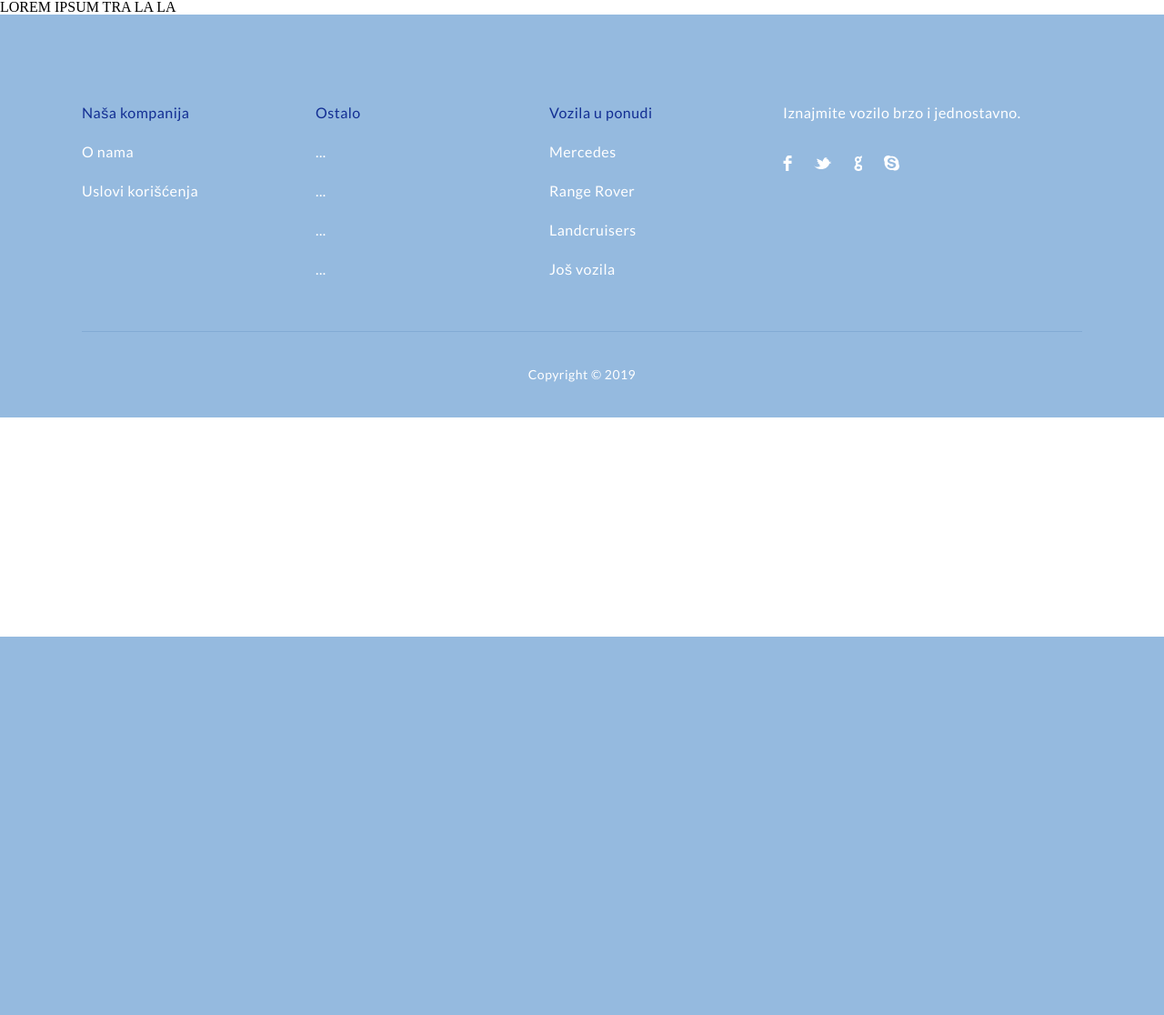
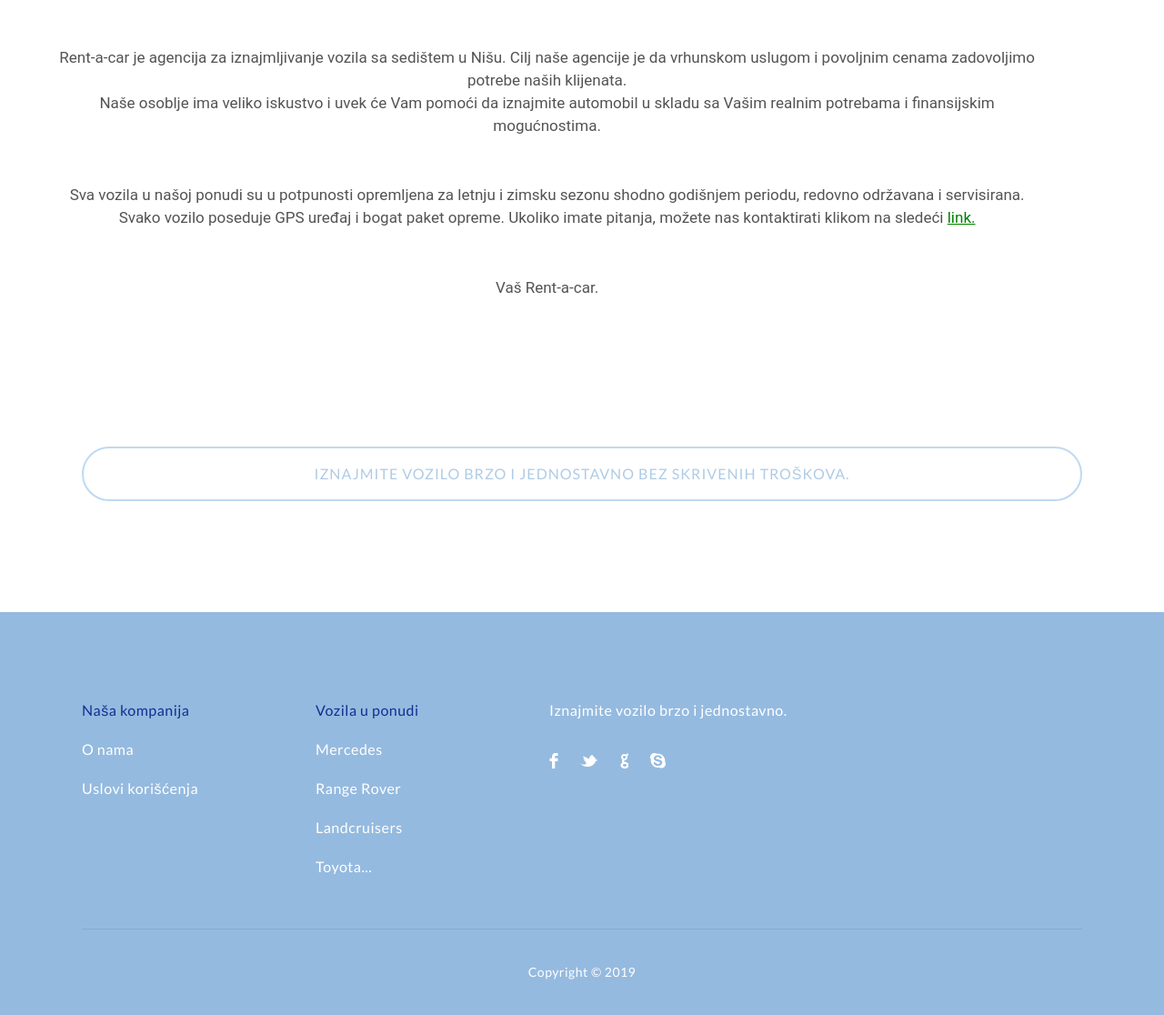
Before and after one commit to Sen3-14/Rent-a-car, a PHP site: page /aboutUs.php in a window 1280 px wide. Shown: the part 100-1216 px from the top of the page at 91% size. Before the commit the page ends 800 px from the top, so only its background shows below. Run offline with PHP 8.4, Linux system fonts and the light colour scheme.

Commit message:
manje izmene korisnik

```diff
--- a/aboutUs.php
+++ b/aboutUs.php
@@ -12,13 +12,35 @@
 <body>
     <?php
 require_once 'header.php';
-?>
-    <div>
-        <p>
-            LOREM IPSUM TRA LA LA
-        </p>
-    </div>
+?> <center>
+  <div class="terms">
+<p>
+  Rent-a-car je agencija za iznajmljivanje vozila sa sedištem u Nišu. Cilj naše
+  agencije je da vrhunskom uslugom i povoljnim cenama zadovoljimo potrebe naših klijenata. <br>
+  Naše osoblje ima veliko iskustvo i uvek će Vam pomoći da iznajmite automobil u skladu sa
+   Vašim realnim potrebama i finansijskim mogućnostima.
+  </p>
+  </div>
 
+  <div class="terms">
+    <p>
+        Sva vozila u našoj ponudi su u potpunosti opremljena za letnju i zimsku sezonu shodno godišnjem periodu, redovno održavana i servisirana. <br>
+        Svako vozilo poseduje GPS uređaj i bogat paket opreme.
+        Ukoliko imate pitanja, možete nas kontaktirati klikom na sledeći <a href="contact.php" style="color: green;"> link. </a>
+    </p>
+  </div>
+
+  <div class="terms">
+ <p> Vaš Rent-a-car. </p>
+   </div>
+ </center>
+   <section class="listings">
+ <div class="wrapper">
+   <div class="more_listing" style="margin-top:1%;">
+       <p class="more_listing_btn"> Iznajmite vozilo brzo i jednostavno bez skrivenih troškova. </p>
+   </div>
+</div>
+</section>
     <?php
 require_once 'footer.php';
 ?>
--- a/footer.php
+++ b/footer.php
@@ -11,21 +11,11 @@
 
             <li class="links">
                 <ul>
-                    <li>Ostalo</li>
-                    <li><a href="#">...</a></li>
-                    <li><a href="#">...</a></li>
-                    <li><a href="#">...</a></li>
-                    <li><a href="#">...</a></li>
-                </ul>
-            </li>
-
-            <li class="links">
-                <ul>
                     <li>Vozila u ponudi</li>
-                    <li><a href="book_car?id=1">Mercedes</a></li>
-                    <li><a href="book_car?id=2">Range Rover</a></li>
-                    <li><a href="book_car?id=5">Landcruisers</a></li>
-                    <li><a href="rent.php">Još vozila</a></li>
+                    <li><a href="rent.php">Mercedes</a></li>
+                    <li><a href="rent.php">Range Rover</a></li>
+                    <li><a href="rent.php">Landcruisers</a></li>
+                    <li><a href="rent.php">Toyota...</a></li>
                 </ul>
             </li>
 
--- a/index.php
+++ b/index.php
@@ -24,7 +24,7 @@ require 'header.php';
 
     <section class="">
         <section class="caption">
-            <h2 class="caption" style="text-align: center; text-shadow: 0.5px 2px silver;"><i>Pronađite auto po
+            <h2 class="caption" style="text-align: center;"><i>Pronađite auto po
                     želji!</i></h2> <br>
             <h3 class="properties" style="text-align: center">Mercedes Benz - Toyota - Range Rovers</h3>
         </section>
--- a/pay.php
+++ b/pay.php
@@ -79,8 +79,7 @@ $rws = $rs->fetch_assoc();
 
             </ul>
             <div class="more_listing" style="margin-top:1%;">
-                <p class="more_listing_btn">Po uspešnoj transakciji sajt ne zadrzava informacije korisnika o tipu
-                    kreditne kartice, broju računa i PIN koda. </p>
+                <p class="more_listing_btn">Sajt ne zadržava informacije korisnika o tipu kreditne kartice i PIN koda. </p>
             </div>
         </div>
     </section>
```
Also changed, not shown: header.php (line endings or trailing spaces).
